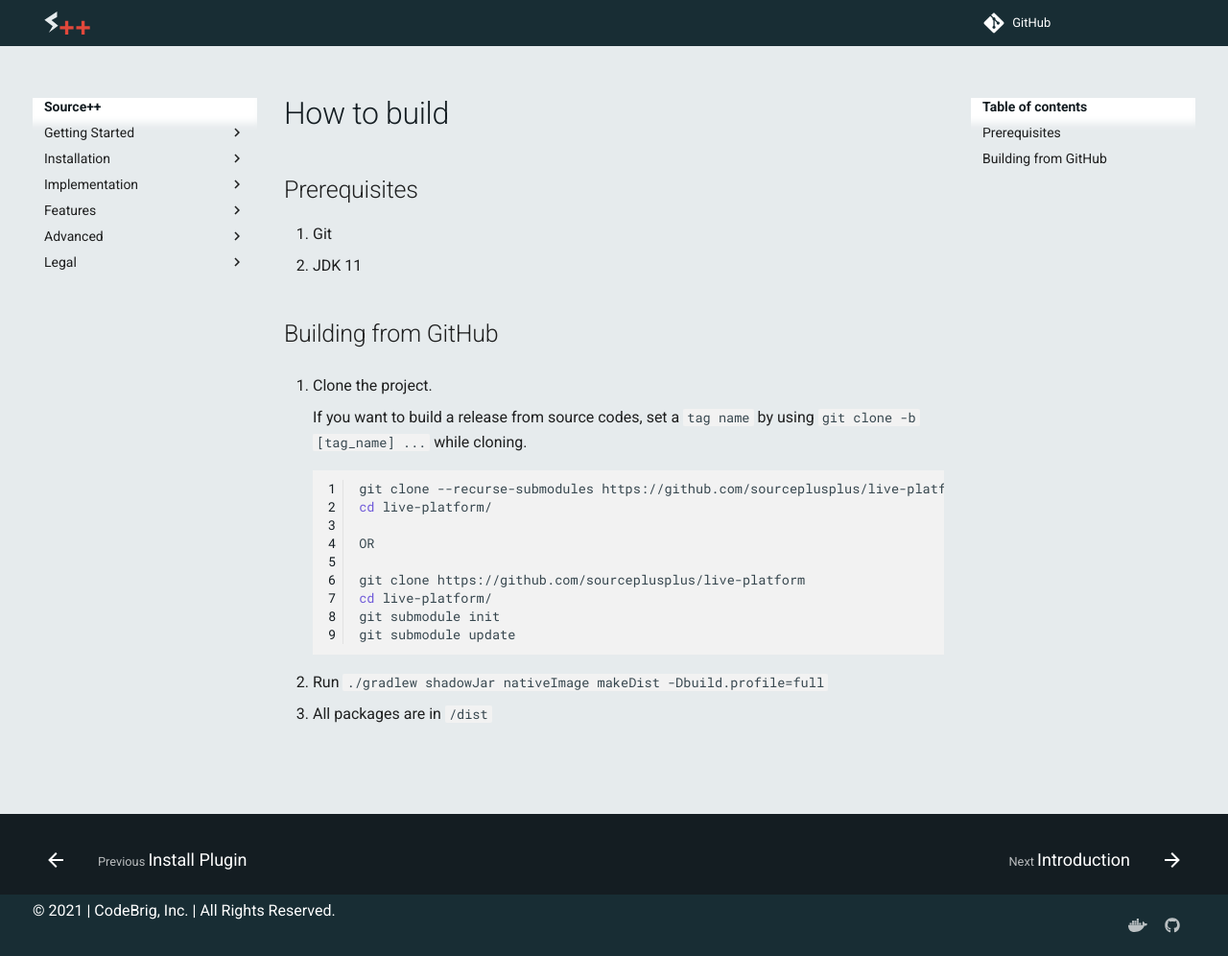
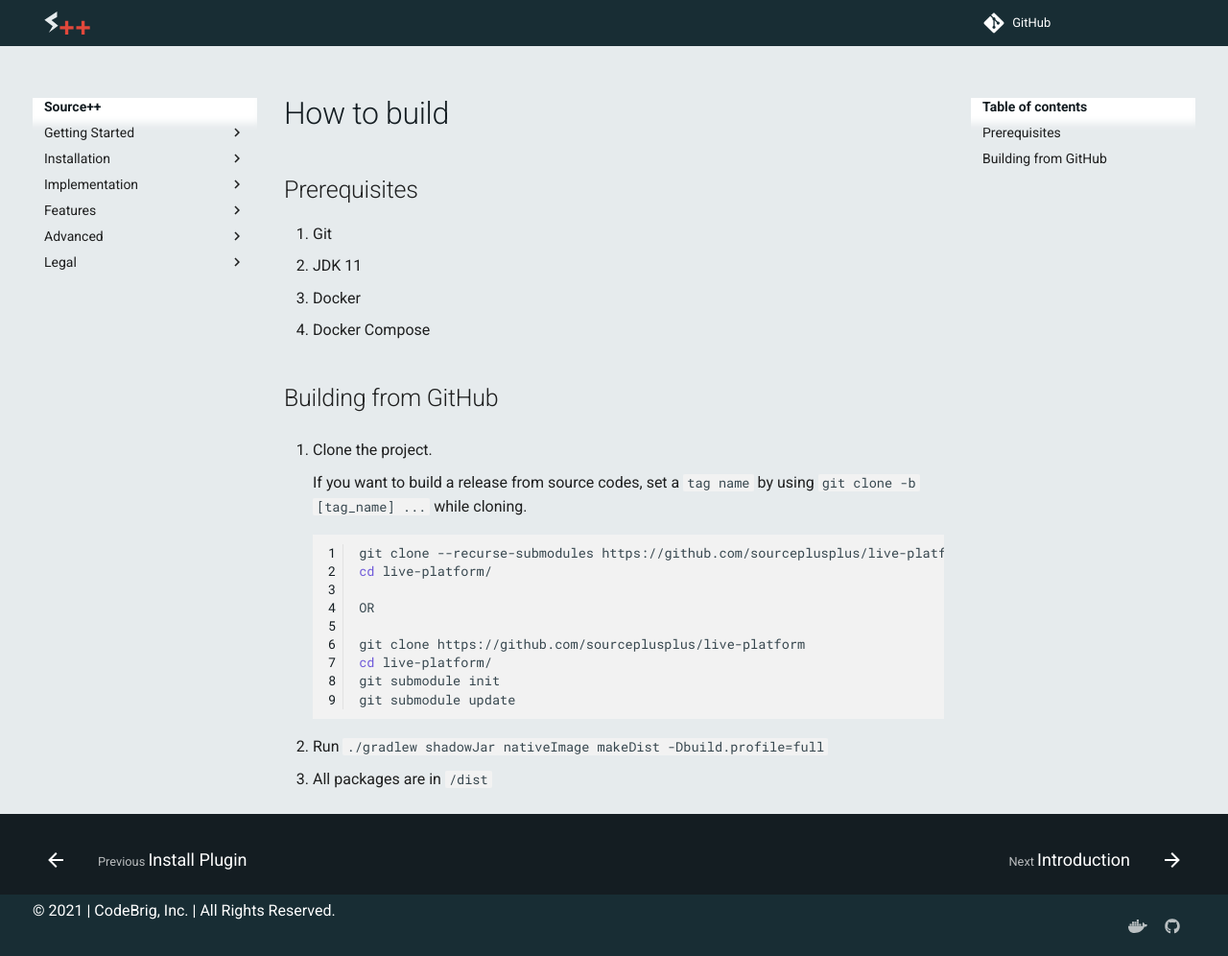
Before and after one commit to sourceplusplus/documentation, an MkDocs documentation site: the page built from docs/guides/How-to-build.md, in a window 1280 px wide and 996 px high. Shown: the whole window at 96% size. Built offline with MkDocs 1.6.1 and Material for MkDocs 9.7.7, drawn with Linux system fonts in a browser that asks for light colours; the version menu is left out.

Commit message:
Update How-to-build.md

```diff
--- a/docs/guides/How-to-build.md
+++ b/docs/guides/How-to-build.md
@@ -2,6 +2,8 @@
 
 1. Git
 2. JDK 11
+3. Docker
+4. Docker Compose
 
 ## Building from GitHub
 1. Clone the project.
```
